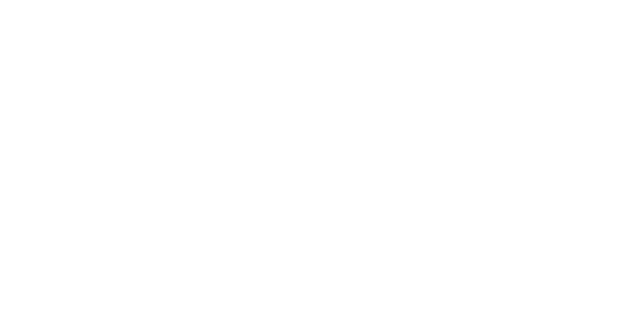
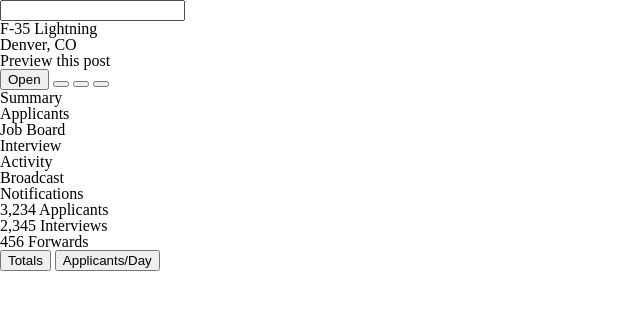
Before and after one commit to brucekchung/bc-static-comp3, a plain HTML site: page index.html in a window 1280 px wide. Shown: the whole page, without its empty margins (0-640 px from the left). Drawn offline with Linux system fonts and the light colour scheme.

Commit message:
Begin html structure

```diff
--- a/index.html
+++ b/index.html
@@ -7,6 +7,65 @@
   <title>Static Comp 3</title>
 </head>
 <body>
+  <!-- SIDEBAR -->
 
+
+  <!-- MAIN -->
+  <main>
+    <!-- HEADER -->
+    <header>
+      <div class="topbar">
+        <div class="hamburger">
+        </div>
+        <input type="text">
+        <div class="topbar-trio-left">
+        </div>
+        <div class="topbar-trio-center">
+        </div>
+        <div class="topbar-trio-right">
+        </div>
+      </div>
+      <h1>F-35 Lightning</h1>
+      <h4 class="header-location">Denver, CO</h4>
+      <h4 class="header-preview">Preview this post</h4>
+      <div class="quad-icons">
+        <button>Open</button>
+        <button></button>
+        <button></button>
+        <button></button>
+      </div>
+    </header>
+
+    <!-- MID -->
+    <section class="mid">
+      <ul class="main-nav">
+        <li>Summary</li>
+        <li>Applicants</li>
+        <li>Job Board</li>
+        <li>Interview</li>
+        <li>Activity</li>
+        <li>Broadcast</li>
+        <li>Notifications</li>
+      </ul>
+      <div class="mid-main">
+        <div class="left-circle">3,234 Applicants</div>
+        <div class="middle-circle">2,345 Interviews</div>
+        <div class="right-circle">456 Forwards</div>
+        <div class="graph"></div>
+        <button>Totals</button>
+        <button>Applicants/Day</button>
+      </div>
+    </section>
+
+    <!-- BOTTOM -->
+    <section class="bottom">
+
+      <!-- ARTICLE -->
+
+
+      <!-- ASIDE -->
+
+    </section>
+  </main>
 </body>
 </html>
--- a/style.css
+++ b/style.css
@@ -1,4 +1,6 @@
-
+* {
+  box-sizing: border-box;
+}
 
 
 
```
